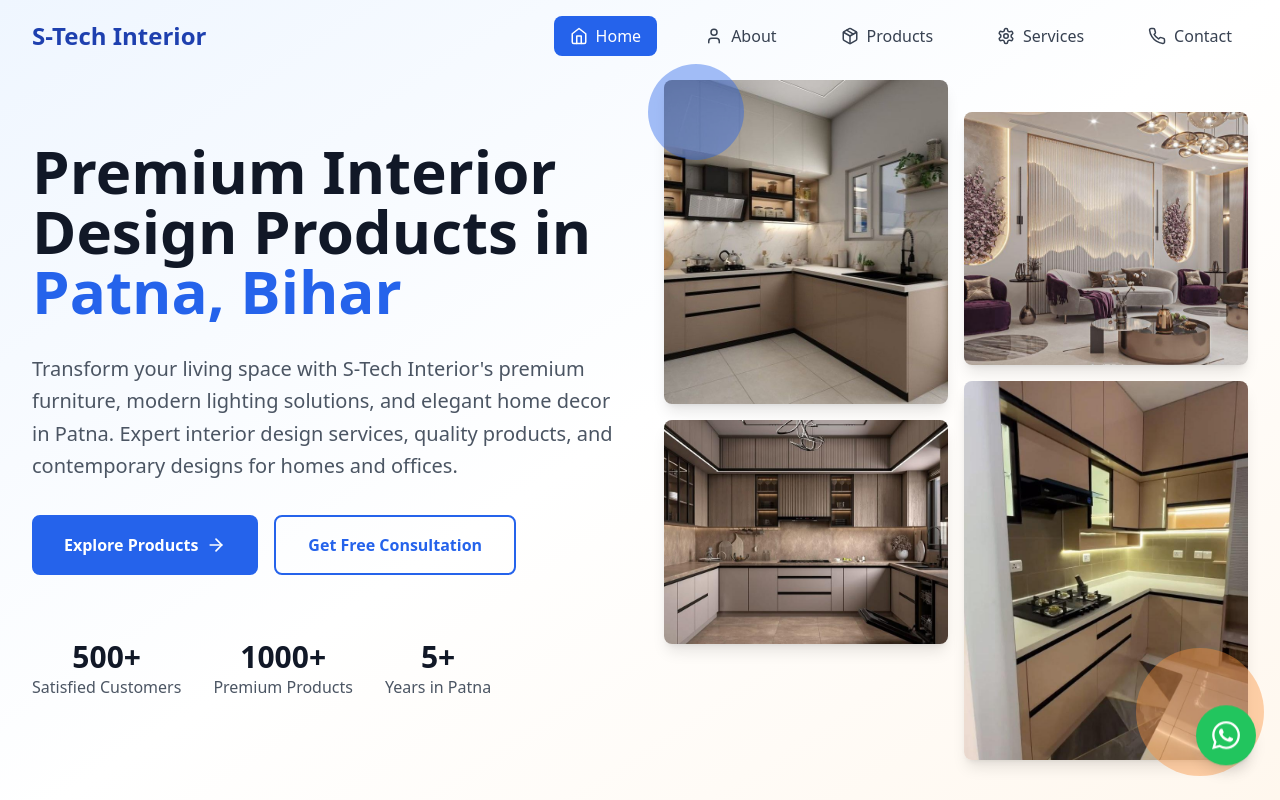
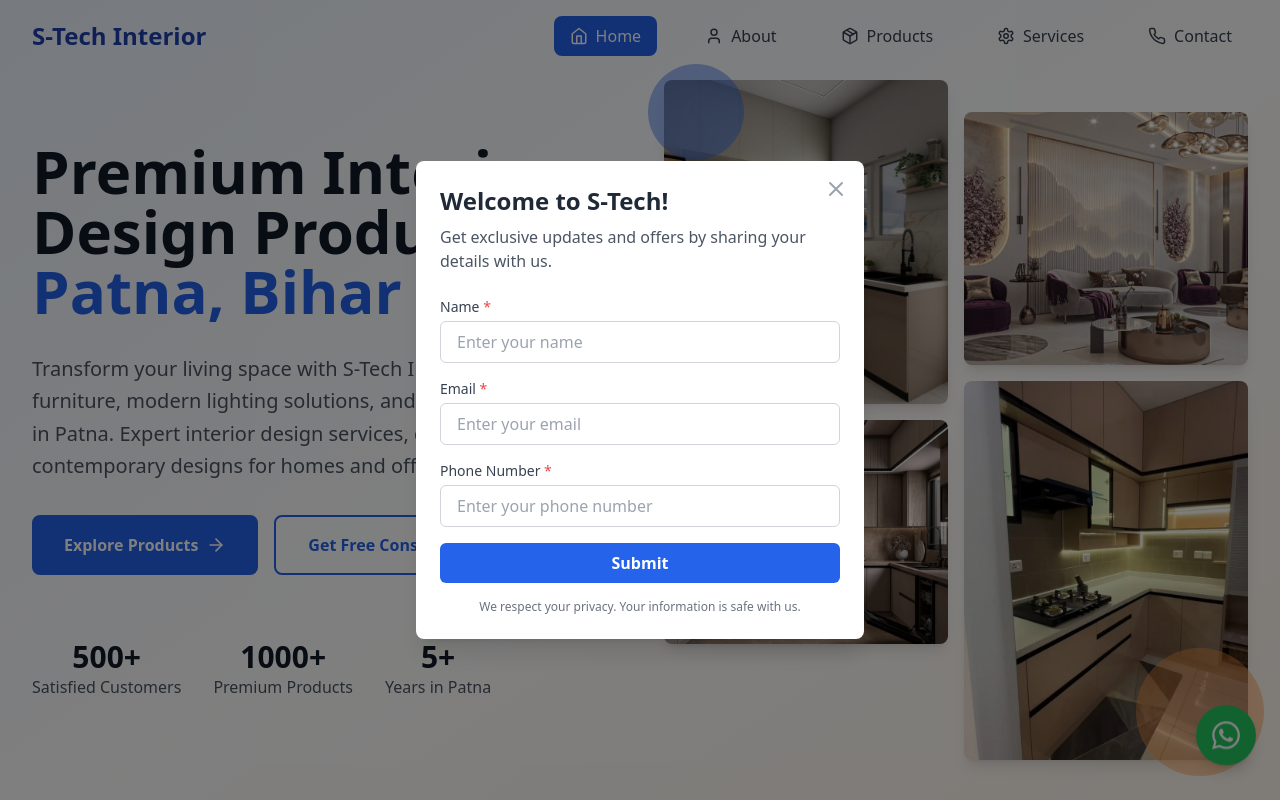
Before and after one commit to yuvi797/S-Tech, a React (Vite) app: page / in a window 1280 px wide. Shown: the top 800 px of the page. Built offline with nearby package versions, Linux system fonts and the light colour scheme.

Commit message:
done popup and telegram integration

```diff
--- a/src/App.tsx
+++ b/src/App.tsx
@@ -1,4 +1,4 @@
-import React, { useState, useEffect } from "react";
+import { useState, useEffect } from "react";
 import Header from "./components/Header";
 import Hero from "./components/Hero";
 import About from "./components/About";
@@ -7,9 +7,11 @@
 import Contact from "./components/Contact";
 import Footer from "./components/Footer";
 import WhatsAppButton from "./components/WhatsAppButton";
+import UserInfoPopup from "./components/UserInfoPopup";
 
 function App() {
   const [activeSection, setActiveSection] = useState("home");
+  const [showPopup, setShowPopup] = useState(false);
 
   useEffect(() => {
     const handleScroll = () => {
@@ -37,6 +39,21 @@
     return () => window.removeEventListener("scroll", handleScroll);
   }, []);
 
+  // Handle popup display with 5 second delay
+  useEffect(() => {
+    // Check if user has already submitted info
+    const userInfoSubmitted = localStorage.getItem("userInfoSubmitted");
+
+    if (!userInfoSubmitted) {
+      // Show popup after 5 seconds
+      const timer = setTimeout(() => {
+        setShowPopup(true);
+      }, 5000);
+
+      return () => clearTimeout(timer);
+    }
+  }, []);
+
   return (
     <div className="min-h-screen">
       <Header
@@ -50,6 +67,7 @@
       <Contact />
       <Footer />
       <WhatsAppButton />
+      {showPopup && <UserInfoPopup onClose={() => setShowPopup(false)} />}
     </div>
   );
 }
--- /dev/null
+++ b/src/components/UserInfoPopup.tsx
@@ -0,0 +1,238 @@
+import React, { useState } from "react";
+
+interface UserInfoPopupProps {
+  onClose: () => void;
+}
+
+interface FormData {
+  name: string;
+  email: string;
+  phone: string;
+}
+
+const UserInfoPopup: React.FC<UserInfoPopupProps> = ({ onClose }) => {
+  const [formData, setFormData] = useState<FormData>({
+    name: "",
+    email: "",
+    phone: "",
+  });
+  const [isSubmitting, setIsSubmitting] = useState(false);
+  const [errors, setErrors] = useState<Partial<FormData>>({});
+
+  const validateForm = (): boolean => {
+    const newErrors: Partial<FormData> = {};
+
+    if (!formData.name.trim()) {
+      newErrors.name = "Name is required";
+    }
+
+    if (!formData.email.trim()) {
+      newErrors.email = "Email is required";
+    } else if (!/\S+@\S+\.\S+/.test(formData.email)) {
+      newErrors.email = "Email is invalid";
+    }
+
+    if (!formData.phone.trim()) {
+      newErrors.phone = "Phone number is required";
+    } else if (!/^\d{10}$/.test(formData.phone.replace(/[-()\s]/g, ""))) {
+      newErrors.phone = "Phone number must be 10 digits";
+    }
+
+    setErrors(newErrors);
+    return Object.keys(newErrors).length === 0;
+  };
+
+  const handleInputChange = (e: React.ChangeEvent<HTMLInputElement>) => {
+    const { name, value } = e.target;
+    setFormData((prev) => ({
+      ...prev,
+      [name]: value,
+    }));
+    // Clear error for this field when user starts typing
+    if (errors[name as keyof FormData]) {
+      setErrors((prev) => ({
+        ...prev,
+        [name]: undefined,
+      }));
+    }
+  };
+
+  const submitUserInfo = async (userData: FormData) => {
+    const API_ENDPOINT =
+      "https://script.google.com/macros/s/AKfycbyWEv4T1xnh9ouoBwa9nybIFDdbKU4ZONRZzKYHfgYxhdbYSVQdMApkBO1U39LuAFcX/exec";
+
+    try {
+      // Use GET request with query parameters - NO CORS preflight
+      const params = new URLSearchParams();
+      params.append("name", userData.name);
+      params.append("email", userData.email);
+      params.append("phone", userData.phone);
+
+      const response = await fetch(`${API_ENDPOINT}?${params.toString()}`, {
+        method: "GET",
+      });
+
+      if (!response.ok) {
+        throw new Error("Failed to submit user information");
+      }
+
+      const data = await response.json();
+      return data;
+    } catch (error) {
+      console.error("Error submitting user info:", error);
+      throw error;
+    }
+  };
+
+  const handleSubmit = async (e: React.FormEvent) => {
+    e.preventDefault();
+
+    if (!validateForm()) {
+      return;
+    }
+
+    setIsSubmitting(true);
+
+    try {
+      // Call the API function
+      await submitUserInfo(formData);
+
+      // Mark as submitted in localStorage
+      localStorage.setItem("userInfoSubmitted", "true");
+
+      // Close the popup
+      onClose();
+    } catch (error) {
+      alert("Failed to submit information. Please try again.");
+    } finally {
+      setIsSubmitting(false);
+    }
+  };
+
+  const handleClose = () => {
+    // Just close the popup without setting localStorage
+    // This allows the popup to show again on next visit
+    onClose();
+  };
+
+  return (
+    <div className="fixed inset-0 z-50 flex items-center justify-center bg-black bg-opacity-50 p-4">
+      <div className="relative w-full max-w-md rounded-lg bg-white p-6 shadow-xl">
+        {/* Close Button */}
+        <button
+          onClick={handleClose}
+          className="absolute right-4 top-4 text-gray-400 transition-colors hover:text-gray-600"
+          aria-label="Close popup"
+        >
+          <svg
+            className="h-6 w-6"
+            fill="none"
+            strokeLinecap="round"
+            strokeLinejoin="round"
+            strokeWidth="2"
+            viewBox="0 0 24 24"
+            stroke="currentColor"
+          >
+            <path d="M6 18L18 6M6 6l12 12"></path>
+          </svg>
+        </button>
+
+        {/* Header */}
+        <div className="mb-6">
+          <h2 className="text-2xl font-bold text-gray-800">
+            Welcome to S-Tech!
+          </h2>
+          <p className="mt-2 text-gray-600">
+            Get exclusive updates and offers by sharing your details with us.
+          </p>
+        </div>
+
+        {/* Form */}
+        <form onSubmit={handleSubmit} className="space-y-4">
+          <div>
+            <label
+              htmlFor="name"
+              className="block text-sm font-medium text-gray-700"
+            >
+              Name <span className="text-red-500">*</span>
+            </label>
+            <input
+              type="text"
+              id="name"
+              name="name"
+              value={formData.name}
+              onChange={handleInputChange}
+              className={`mt-1 w-full rounded-md border px-4 py-2 focus:outline-none focus:ring-2 focus:ring-blue-500 ${
+                errors.name ? "border-red-500" : "border-gray-300"
+              }`}
+              placeholder="Enter your name"
+            />
+            {errors.name && (
+              <p className="mt-1 text-sm text-red-500">{errors.name}</p>
+            )}
+          </div>
+
+          <div>
+            <label
+              htmlFor="email"
+              className="block text-sm font-medium text-gray-700"
+            >
+              Email <span className="text-red-500">*</span>
+            </label>
+            <input
+              type="email"
+              id="email"
+              name="email"
+              value={formData.email}
+              onChange={handleInputChange}
+              className={`mt-1 w-full rounded-md border px-4 py-2 focus:outline-none focus:ring-2 focus:ring-blue-500 ${
+                errors.email ? "border-red-500" : "border-gray-300"
+              }`}
+              placeholder="Enter your email"
+            />
+            {errors.email && (
+              <p className="mt-1 text-sm text-red-500">{errors.email}</p>
+            )}
+          </div>
+
+          <div>
+            <label
+              htmlFor="phone"
+              className="block text-sm font-medium text-gray-700"
+            >
+              Phone Number <span className="text-red-500">*</span>
+            </label>
+            <input
+              type="tel"
+              id="phone"
+              name="phone"
+              value={formData.phone}
+              onChange={handleInputChange}
+              className={`mt-1 w-full rounded-md border px-4 py-2 focus:outline-none focus:ring-2 focus:ring-blue-500 ${
+                errors.phone ? "border-red-500" : "border-gray-300"
+              }`}
+              placeholder="Enter your phone number"
+            />
+            {errors.phone && (
+              <p className="mt-1 text-sm text-red-500">{errors.phone}</p>
+            )}
+          </div>
+
+          <button
+            type="submit"
+            disabled={isSubmitting}
+            className="w-full rounded-md bg-blue-600 px-4 py-2 font-semibold text-white transition-colors hover:bg-blue-700 focus:outline-none focus:ring-2 focus:ring-blue-500 focus:ring-offset-2 disabled:cursor-not-allowed disabled:opacity-50"
+          >
+            {isSubmitting ? "Submitting..." : "Submit"}
+          </button>
+        </form>
+
+        <p className="mt-4 text-center text-xs text-gray-500">
+          We respect your privacy. Your information is safe with us.
+        </p>
+      </div>
+    </div>
+  );
+};
+
+export default UserInfoPopup;
```
